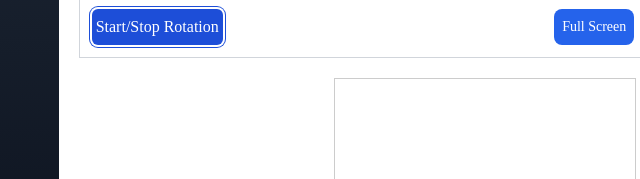
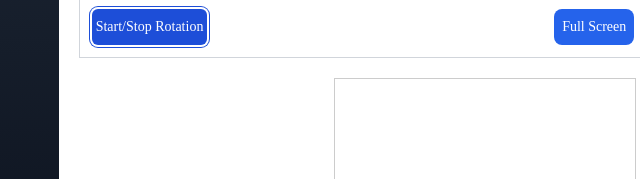
Before and after one commit to AyomideYoung/pierre, a website: page src/image_rotator.html in a window 1280 px wide. Shown: the part 225-404 px from the top of the page, 368-1008 px from the left. Drawn offline with Linux system fonts and the light colour scheme; a web font is replaced by a local one.

Commit message:
reduced start rotate button text size

```diff
--- a/src/image_rotator.html
+++ b/src/image_rotator.html
@@ -119,7 +119,7 @@
 
           <div class="flex flex-row mt-3 justify-between">
             <button
-              class="base-btn bg-blue-700 ring-blue-700"
+              class="base-btn bg-blue-700 text-sm ring-blue-700"
               onclick="toggleRotateImage()"
             >
               Start/Stop Rotation
```
